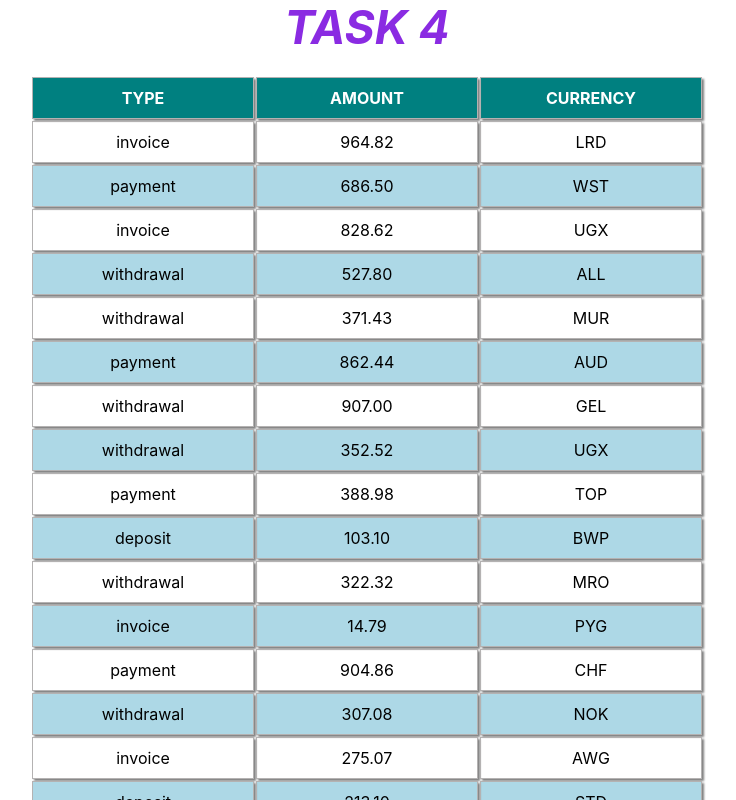
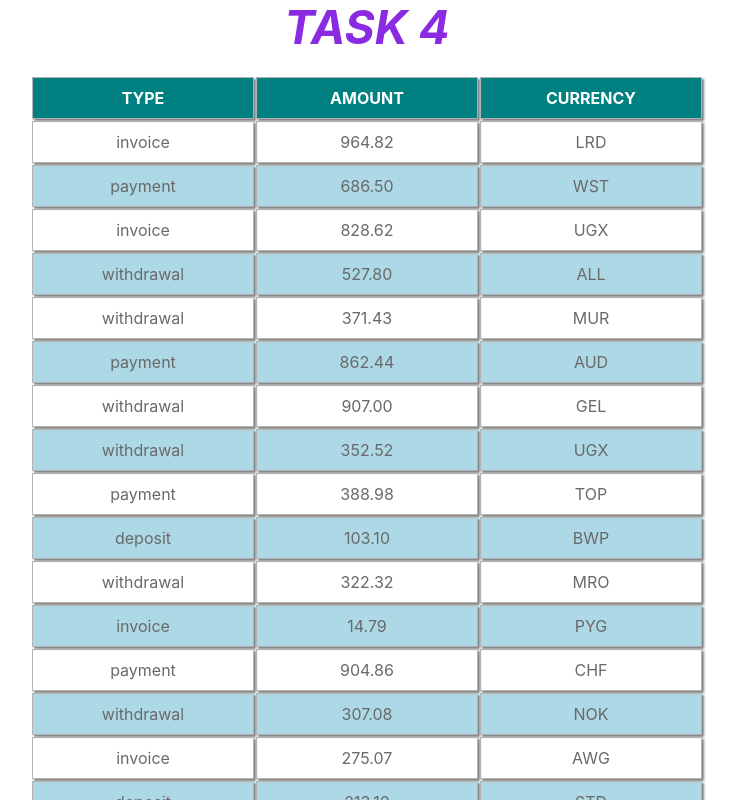
Before and after one commit to Tate-T/goit-react-hw-01-bc13, a React (Create React App) app: page / in a window 1280 px wide. Shown: the part 2060-2860 px from the top of the page, without its empty margins (273-1009 px from the left). Built offline with nearby package versions, Linux system fonts and the light colour scheme.

Commit message:
fixed deploy

```diff
--- a/src/componenets/TransactionHistory/TransactionHistory.jsx
+++ b/src/componenets/TransactionHistory/TransactionHistory.jsx
@@ -8,9 +8,9 @@ const TransactionHistory = ({ items }) => {
             <table className={s.transactionHistory}>
                 <thead className={s.transactionHead}>
                     <tr>
-                        <th className={s.item}>Type</th>
-                        <th className={s.item}>Amount</th>
-                        <th className={s.item}>Currency</th>
+                        <th className={s.head}>Type</th>
+                        <th className={s.head}>Amount</th>
+                        <th className={s.head}>Currency</th>
                     </tr>
                 </thead>
 
--- a/src/componenets/TransactionHistory/TransactionHistory.module.css
+++ b/src/componenets/TransactionHistory/TransactionHistory.module.css
@@ -9,7 +9,7 @@
     text-transform: uppercase;
 }
 
-.item {
+.head, .item {
     width: 200px;
     text-align: center;
     padding: 10px;
@@ -17,6 +17,10 @@
     box-shadow: 2px 2px 2px grey;
 }
 
+.item {
+    color:dimgray;
+}
+
 .transactionTable:nth-child(2n) {
     background-color:lightblue;
 }
```
